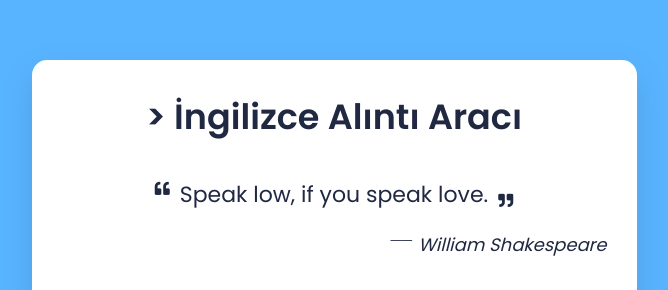
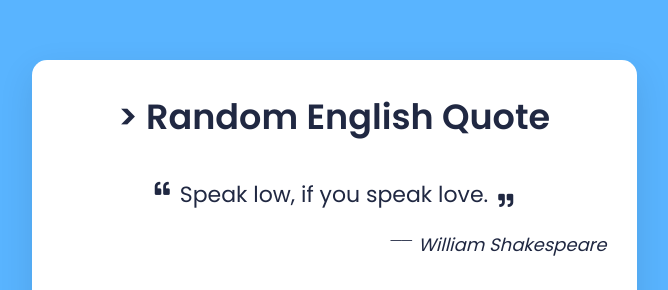
Before and after one commit to randyisback/quote-generator, a plain HTML site: page index.html in a window 1280 px wide. Shown: the part 175-465 px from the top of the page, without its empty margins (306-974 px from the left). Drawn offline with Linux system fonts and the light colour scheme.

Commit message:
title changed

```diff
--- a/index.html
+++ b/index.html
@@ -3,14 +3,14 @@
 <html lang="tr" dir="ltr">
     <head>
         <meta charset="utf-8">
-        <title>İngilizce Alıntı Üretme Aracı | Kodlama Dili</title>
+        <title>Random Quote Tool | Kodlama Dili</title>
         <link rel="stylesheet" href="style.css">
         <meta name="viewport" content="width=device-width, initial-scale=1.0">
         <link rel="stylesheet" href="https://cdnjs.cloudflare.com/ajax/libs/font-awesome/5.15.3/css/all.min.css"/>
     </head>
     <body>
         <div class="wrapper">
-            <header> > İngilizce Alıntı Aracı </header>
+            <header> > Random English Quote</header>
             <div class="content">
                 <div class="quote-area">
                     <i class="fas fa-quote-left"></i>
```
